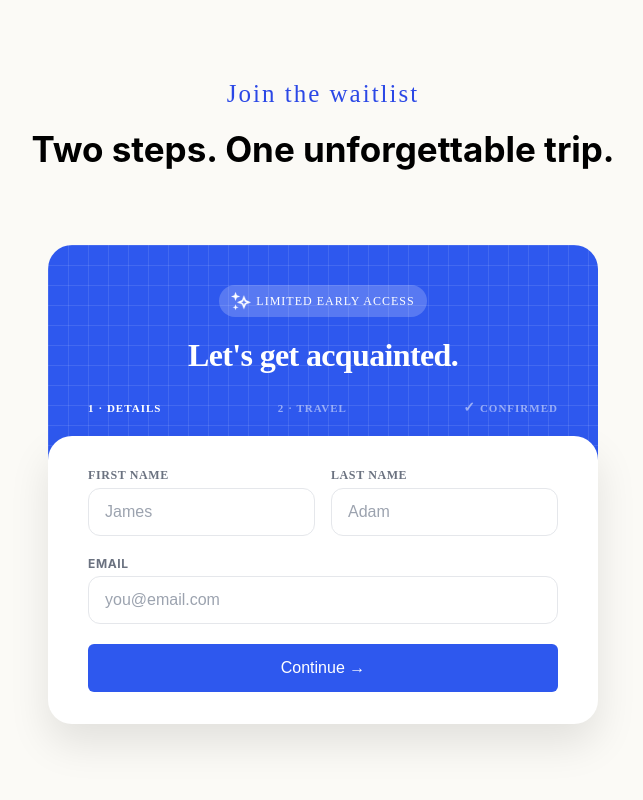
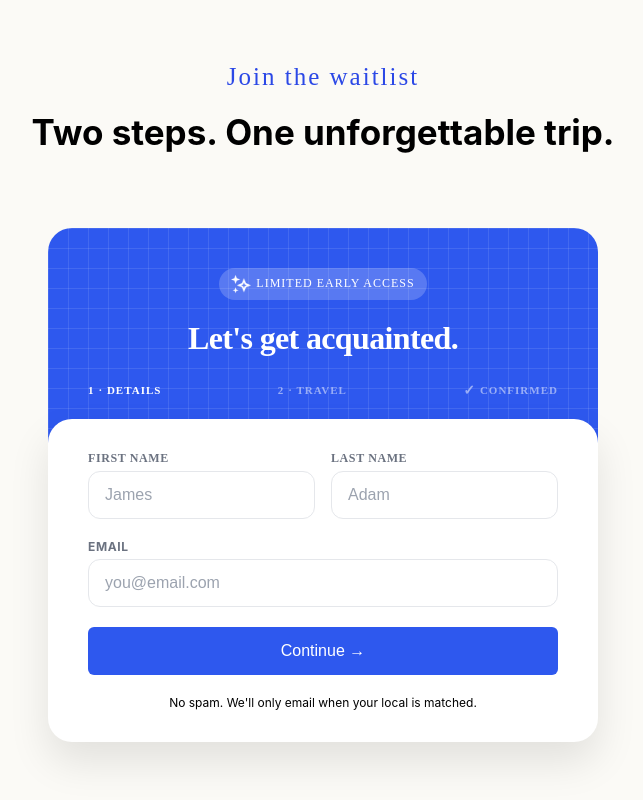
Before and after one commit to iftekar2/tasker_web, a React (Create React App) app: page / in a window 1280 px wide. Shown: the part 846-1646 px from the top of the page, without its empty margins (317-960 px from the left). Built offline with nearby package versions, Linux system fonts and the light colour scheme.

Commit message:
Adding span text

```diff
--- a/src/waitlist.jsx
+++ b/src/waitlist.jsx
@@ -62,6 +62,10 @@ function WaitList() {
             <ContinueButtonSection>
               <button>Continue &rarr;</button>
             </ContinueButtonSection>
+
+            <SpanText>
+              No spam. We'll only email when your local is matched.
+            </SpanText>
           </UserInputSection>
         </WaitListForm>
       </WaitListSection>
@@ -317,7 +321,15 @@ const ContinueButtonSection = styled.div`
     background: #2e58ee;
     color: white;
     border: none;
+    margin-bottom: 20px;
   }
 `;
 
+const SpanText = styled.div`
+  font-size: 12px;
+  font-family:
+    -apple-system, BlinkMacSystemFont, "Segoe UI", Roboto, Helvetica, Arial,
+    sans-serif;
+`;
+
 export default WaitList;
```
